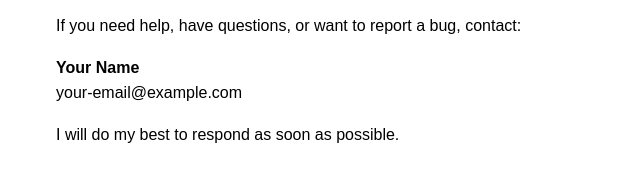
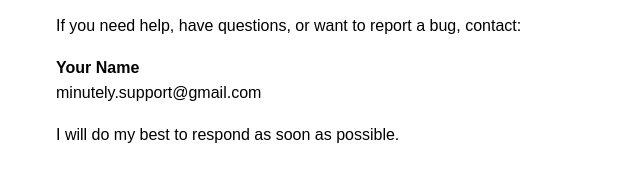
Before and after one commit to mmmaximt/minutely-support, a plain HTML site: page index.html in a window 1280 px wide. Shown: the part 141-322 px from the top of the page, 234-874 px from the left. Drawn offline with Linux system fonts and the light colour scheme.

Commit message:
Update support email address in index.html

```diff
--- a/index.html
+++ b/index.html
@@ -9,7 +9,7 @@
   <h1>Minutely Support</h1>
   <p>Minutely is a time journal app that helps you track how you spend your day.</p>
   <p>If you need help, have questions, or want to report a bug, contact:</p>
-  <p><strong>Your Name</strong><br />your-email@example.com</p>
+  <p><strong>Your Name</strong><br />minutely.support@gmail.com</p>
   <p>I will do my best to respond as soon as possible.</p>
 </body>
 </html>
```
